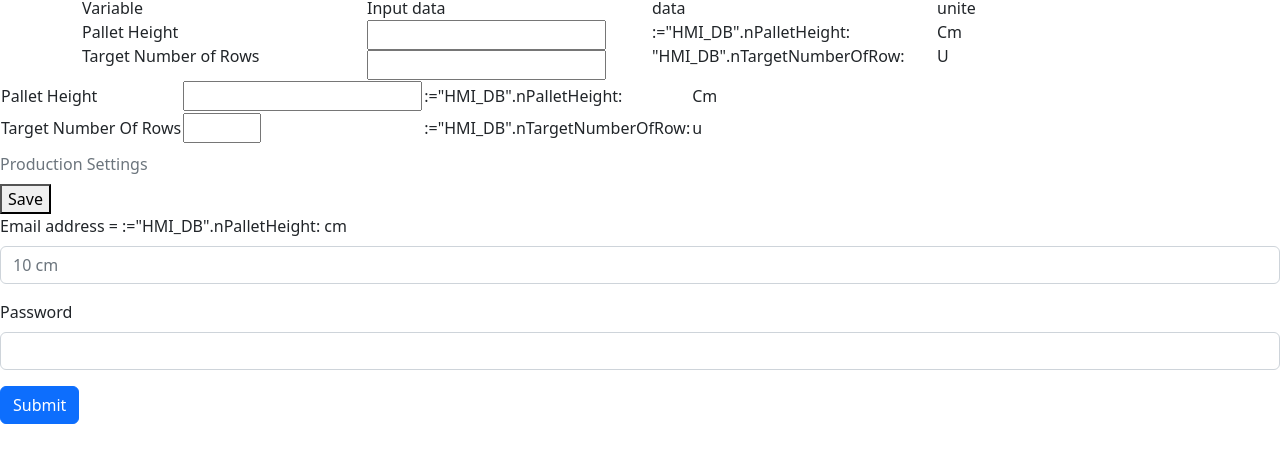
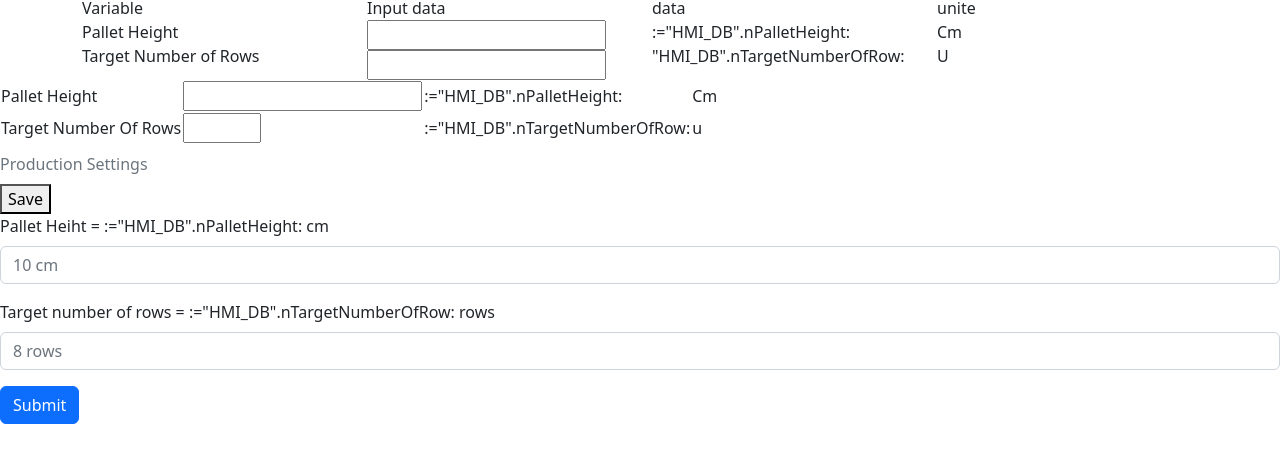
Before and after one commit to Foucauld18/PalletizerWebServer, a plain HTML site: page index.html in a window 1280 px wide. Shown: the part 60-522 px from the top of the page. Drawn offline with nearby package versions, Linux system fonts and the light colour scheme.

Commit message:
TEST 2 BOOTSTRAP

```diff
--- a/index.html
+++ b/index.html
@@ -95,18 +95,22 @@
 
 <form>
     <div class="mb-3">
-        <label for="exampleInputEmail1" class="form-label">Email address =
+        <label for="exampleInputEmail1" class="form-label">Pallet Heiht =
 
             :="HMI_DB".nPalletHeight:
              cm
 
         </label>
-        <input type="number" class="form-control" id="exampleInputEmail1 " placeholder="10 cm">
+        <input type="number"  name='"HMI_DB".nPalletHeight' class="form-control" id="exampleInputEmail1 " placeholder="10 cm">
 
     </div>
     <div class="mb-3">
-        <label for="exampleInputPassword1" class="form-label">Password</label>
-        <input type="password" class="form-control" id="exampleInputPassword1">
+        <label for="exampleInputPassword1" class="form-label">
+            Target number of rows =
+            :="HMI_DB".nTargetNumberOfRow:
+              rows
+        </label>
+        <input type="number"  name='"HMI_DB".nTargetNumberOfRow' class="form-control" id="exampleInputPassword1" placeholder="8 rows">
     </div>
 
     <button type="submit" class="btn btn-primary">Submit</button>
```
